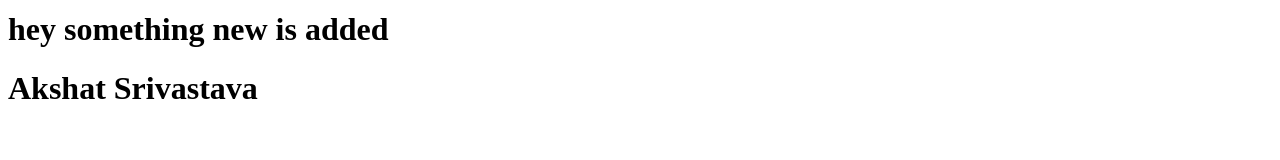
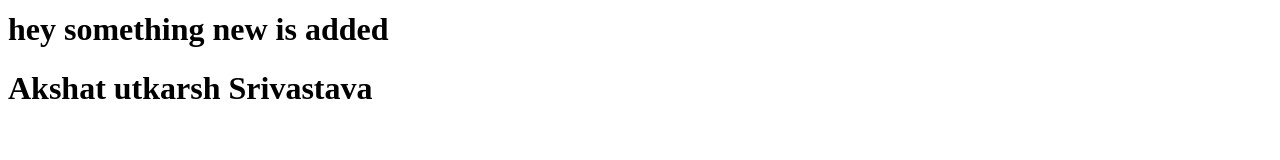
Before and after one commit to Akshat-Srivastava2004/GLA-FULLSTACK, a plain HTML site: page index.html in a window 1280 px wide. Shown: the part 126-286 px from the top of the page. Drawn offline with Linux system fonts and the light colour scheme.

Commit message:
Update index.html

```diff
--- a/index.html
+++ b/index.html
@@ -11,7 +11,7 @@
     <br>
     <h1>hey something new is added </h1>
     <div class="" id="heading ">
-       <h1> Akshat Srivastava  </h1>
+       <h1> Akshat utkarsh Srivastava  </h1>
        <br>
        <h2>To obtain a challenging position in a reputable organization to expand my learnings, knowledge, and skills. </h2>
        <h4>Currently in Gla University</h4>
```
